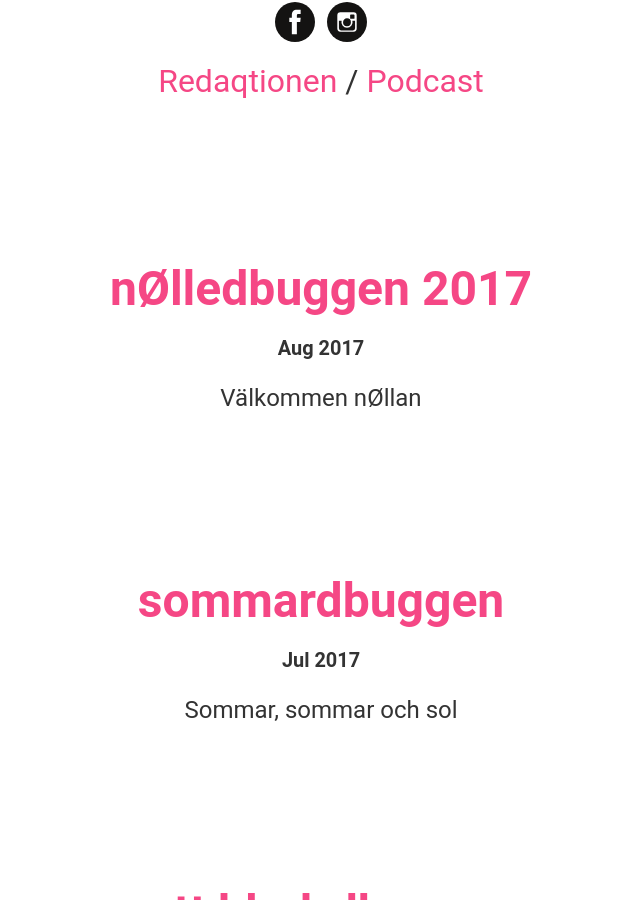
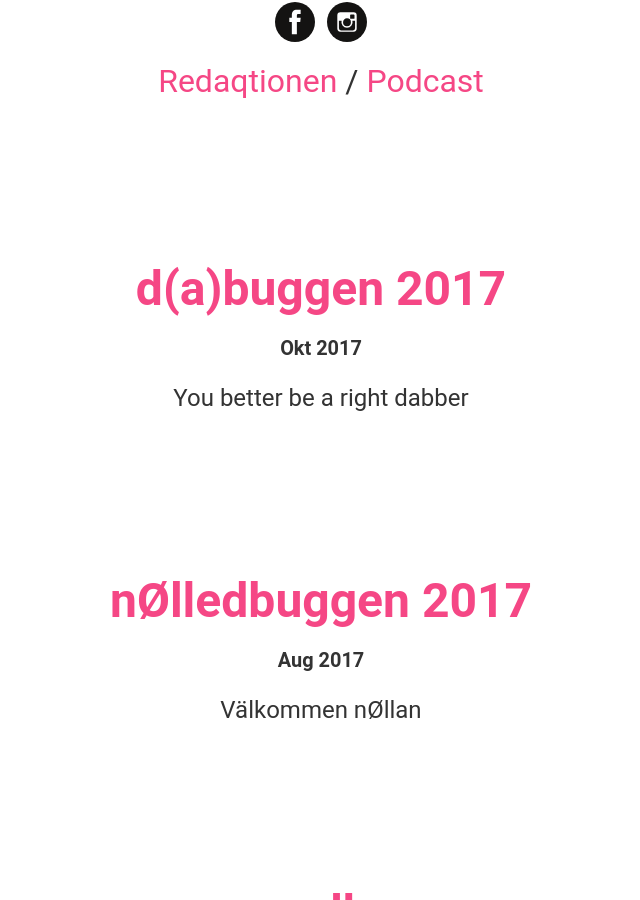
Before and after one commit to datasektionen/dbuggen, a Jekyll site: the page built from index.html, in a window 1280 px wide and 900 px high, scrolled down 569 px. Shown: the whole window, without its empty margins (319-959 px from the left). Built offline with Jekyll 4.4.1, drawn with Linux system fonts in a browser that asks for light colours.

Commit message:
issues yaml for d(a)buggen

```diff
--- a/_data/issues.yaml
+++ b/_data/issues.yaml
@@ -67,3 +67,7 @@
   name: nØlledbuggen 2017
   description: Välkommen nØllan
   date: "Aug 2017"
+- number: 18
+  name: d(a)buggen 2017
+  description: You better be a right dabber
+  date: "Okt 2017"
```
